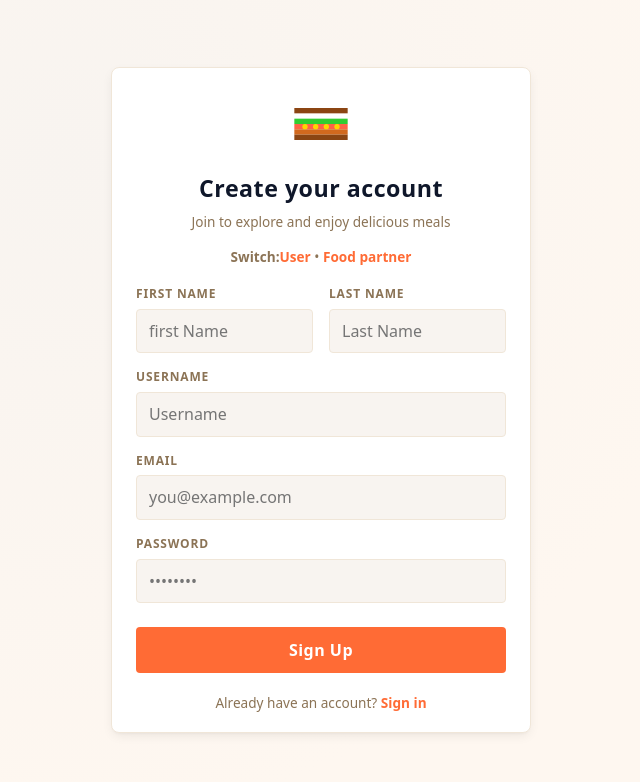
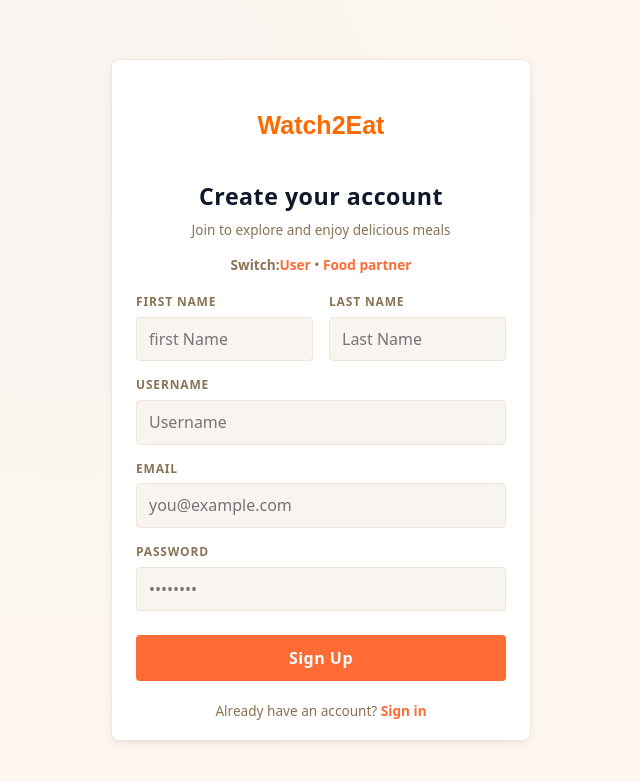
Before and after one commit to aman05hub/Watch2Eat, a React app in the folder frontend/: page /user/register in a window 1280 px wide. Shown: the top 782 px of the page, without its empty margins (319-959 px from the left). Built offline with nearby package versions, Linux system fonts and the light colour scheme; the HTML template or start-up script is replaced by a standard one.

Commit message:
Update UserRegister.jsx

```diff
--- a/frontend/src/pages/auth/UserRegister.jsx
+++ b/frontend/src/pages/auth/UserRegister.jsx
@@ -34,17 +34,17 @@ const UserRegister = () => {
             <div className="auth-card" role="region" aria-labelledby="user-register-title">
                 <header>
                     <div className="auth-icon">
-                        <svg width="64" height="64" viewBox="0 0 24 24" fill="none" xmlns="http://www.w3.org/2000/svg">
-                            <rect x="2" y="6" width="20" height="2" fill="#8B4513"/>
-                            <rect x="2" y="10" width="20" height="2" fill="#32CD32"/>
-                            <rect x="2" y="12" width="20" height="2" fill="#FF6347"/>
-                            <rect x="2" y="14" width="20" height="2" fill="#D2691E"/>
-                            <rect x="2" y="16" width="20" height="2" fill="#8B4513"/>
-                            <circle cx="6" cy="13" r="1" fill="#FFD700"/>
-                            <circle cx="10" cy="13" r="1" fill="#FFD700"/>
-                            <circle cx="14" cy="13" r="1" fill="#FFD700"/>
-                            <circle cx="18" cy="13" r="1" fill="#FFD700"/>
-                        </svg>
+                        <svg width="200" height="80" viewBox="0 0 64 64" fill="none" xmlns="http://www.w3.org/2000/svg">
+              <text x="32"
+                  y="40"
+                  text-anchor="middle"
+                  font-family="Arial, Helvetica, sans-serif"
+                  font-size="20"
+                  font-weight="bold"
+                  fill="#ff6a00">
+                  Watch2Eat
+              </text>
+            </svg>
                     </div>
                     <h1 id="user-register-title" className="auth-title">Create your account</h1>
                     <p className="auth-subtitle">Join to explore and enjoy delicious meals</p>
```
